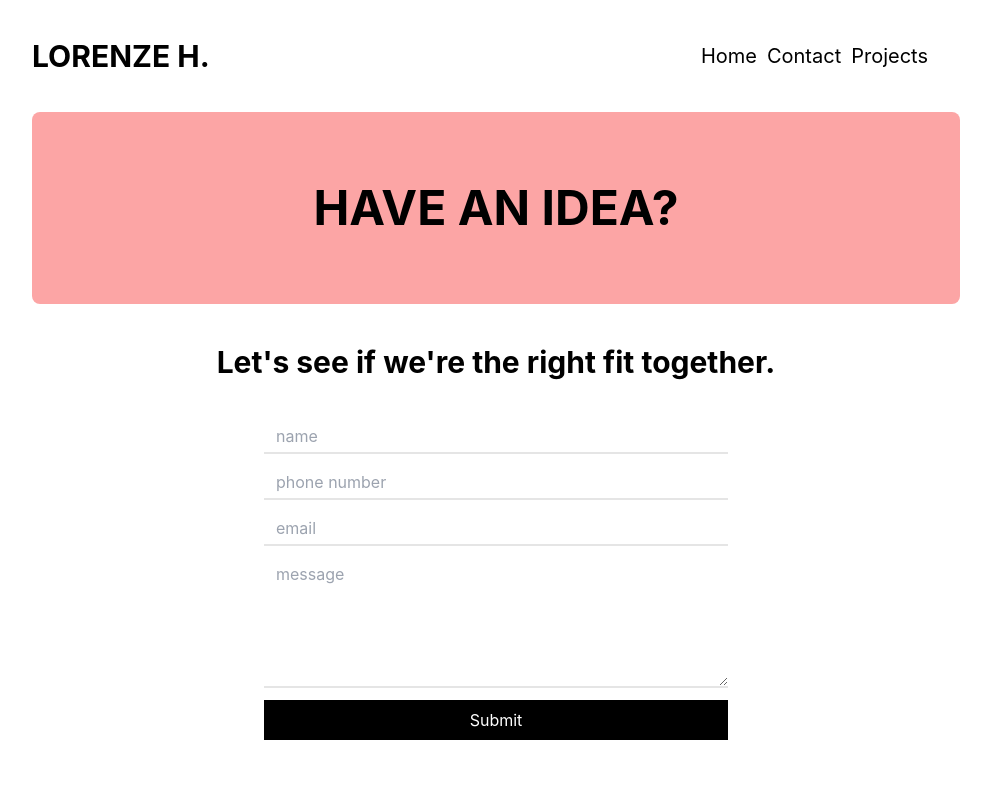
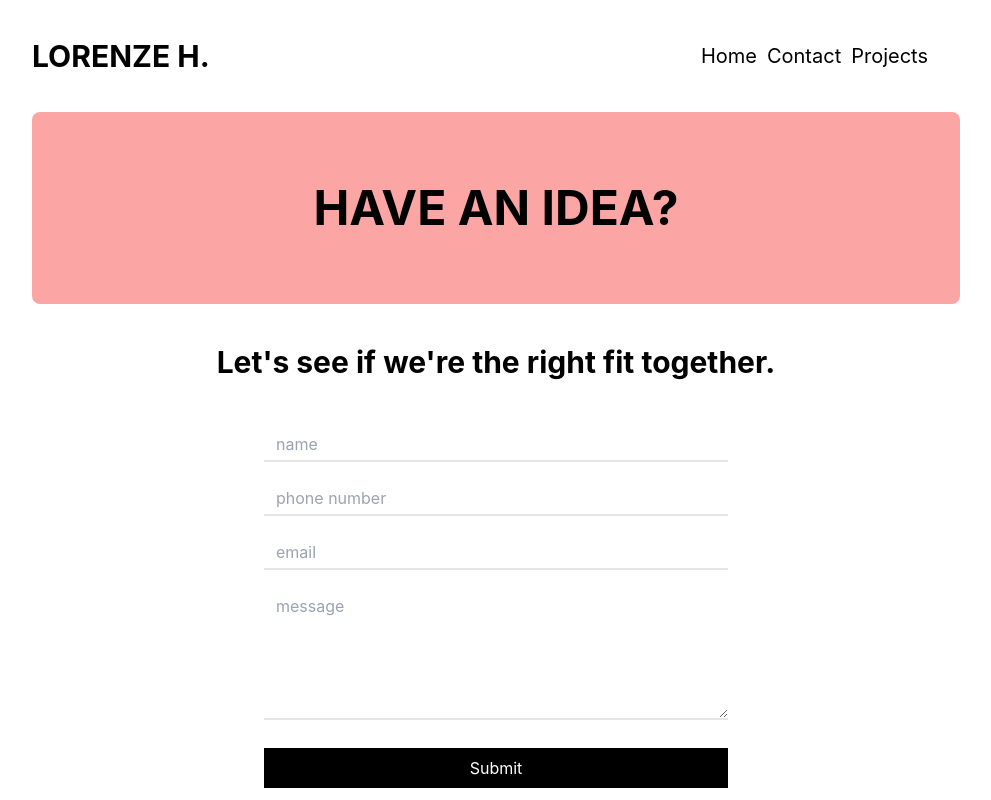
Before and after one commit to lorenzejay/portfolio-site, a Next.js app: page /contact in a window 1280 px wide. Shown: the top 800 px of the page, without its empty margins (144-1135 px from the left). Built offline with nearby package versions, Linux system fonts and the light colour scheme.

Commit message:
adjusted inital transition and about inputs spacing

```diff
--- a/components/sidebar.js
+++ b/components/sidebar.js
@@ -79,7 +79,7 @@ const SideBar = ({ isOpen, toggle }) => {
           <SidebarLink href="/">Home</SidebarLink>
         </li>
         <li>
-          <SidebarLink href="/about">About</SidebarLink>
+          <SidebarLink href="/projects">Projects</SidebarLink>
         </li>
         <li>
           <SidebarLink href="/contact">Contact</SidebarLink>
--- a/pages/contact.js
+++ b/pages/contact.js
@@ -9,9 +9,10 @@ const Contact = () => {
   const [phoneNumber, setPhoneNumber] = useState("");
   const [message, setMessage] = useState("");
   return (
+    <>
+      <InitialTransition />
       <Layout className="absolute w-full">
         <section className="min-h-screen">
-        <InitialTransition />
           <PageBanners title="Have an idea?" className="bg-red-300" />
           <h2 className="text-2xl font-thin lg:text-3xl lg:font-bold w-full text-center rounded-md my-10">
             Let's see if we're the right fit together.
@@ -21,33 +22,34 @@ const Contact = () => {
               placeholder="name"
               value={name}
               onChange={(e) => setName(e.target.value)}
-            className="w-full border-b-2 border-black border-opacity-10 px-3 py-1"
+              className="w-full border-b-2 border-black border-opacity-10 px-3 py-1 mt-2 rounded-none"
             />
             <input
               placeholder="phone number"
               value={phoneNumber}
               onChange={(e) => setPhoneNumber(e.target.value)}
-            className="w-full border-b-2 border-black  border-opacity-10 px-3 py-1"
+              className="w-full border-b-2 border-black  border-opacity-10 px-3 py-1 mt-2 rounded-none"
             />
             <input
               placeholder="email"
               value={email}
               onChange={(e) => setEmail(e.target.value)}
-            className="w-full border-b-2  border-black border-opacity-10 px-3 py-1"
+              className="w-full border-b-2  border-black border-opacity-10 px-3 py-1 mt-2 rounded-none"
             />
             <textarea
               placeholder="message"
               value={message}
               onChange={(e) => setMessage(e.target.value)}
-            className="w-full border-b-2  border-black border-opacity-10 px-3 py-1"
+              className="w-full border-b-2  border-black border-opacity-10 px-3 py-1 mt-2 rounded-none"
               rows="5"
             ></textarea>
-          <button type="submit" className="bg-black text-white px-5 py-2 w-full">
+            <button type="submit" className="bg-black text-white px-5 py-2 mt-4 w-full">
               Submit
             </button>
           </form>
         </section>
       </Layout>
+    </>
   );
 };
 
--- a/pages/projects.js
+++ b/pages/projects.js
@@ -9,9 +9,10 @@ const Projects = ({ projects }) => {
   const projectList = projects.results[0].data.body[0].items;
 
   return (
+    <>
+      <InitialTransition />
       <Layout className="absolute w-full">
-      <div className="min-h-screen">
-        <InitialTransition />
+        <div>
           <PageBanners title={"Projects"} />
           {projectList.map((project, i) => {
             return (
@@ -44,6 +45,7 @@ const Projects = ({ projects }) => {
           })}
         </div>
       </Layout>
+    </>
   );
 };
 
```
Lines whose indentation alone changed are shown as unchanged.
